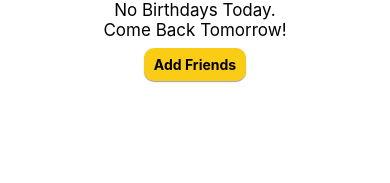
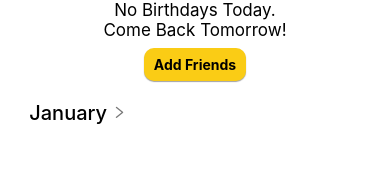
Before and after one commit to Oustro/RN-component-library, a React Native app: screen / in a window 390 px wide. Shown: the part 320-503 px from the top of the page. Built offline with nearby package versions, Linux system fonts and the light colour scheme.

Commit message:
carousel header working

```diff
--- a/App.js
+++ b/App.js
@@ -6,6 +6,7 @@ import styles from "./styles";
 import Header from './components/Header';
 import Accordion from './components/Accordion';
 import Footer from './components/Footer';
+import Carousel from './components/Carousel';
 
 export default function App() {
   const [refreshing, setRefreshing] = useState(false);
@@ -32,6 +33,8 @@ export default function App() {
           <Accordion items={[1, 2, 3, 4, 5]}></Accordion>
           <Accordion items={[]}></Accordion>
 
+          <Carousel month={'January'}></Carousel>
+
           <View style={{ opacity: 0, height: 25 }}></View>
         </ScrollView>
       </View>
--- a/components/Accordion.js
+++ b/components/Accordion.js
@@ -1,5 +1,4 @@
-import React, { useRef } from "react";
-import { useState } from 'react';
+import React, { useState, useRef } from "react";
 import { View, TouchableWithoutFeedback, Text, Pressable, Animated, TouchableOpacity } from "react-native";
 import styles from "../styles";
 import Card from "./Card";
@@ -58,7 +57,7 @@ export default function Accordion({ items }) {
     return(
         <View>
             <View style={styles.accordionHeader}>
-                <Text style={styles.accordionText}>Today</Text>
+                <Text style={styles.mainText}>Today</Text>
 
                 <Animated.View style={{ opacity: animOpacity }}>
                     <Pressable
@@ -98,8 +97,8 @@ export default function Accordion({ items }) {
                 :
                     <View style={styles.accordion}>
 
-                        <Text style={[styles.accordionSubText, { paddingTop: 8 }]}>No Birthdays Today.</Text>
-                        <Text style={[styles.accordionSubText, { paddingBottom: 8 }]}>Come Back Tomorrow!</Text>
+                        <Text style={[styles.subtext, { paddingTop: 8 }]}>No Birthdays Today.</Text>
+                        <Text style={[styles.subtext, { paddingBottom: 8 }]}>Come Back Tomorrow!</Text>
 
                         <TouchableOpacity
                             style={styles.buttonPrimary}
--- a/components/Card.js
+++ b/components/Card.js
@@ -3,12 +3,12 @@ import { Animated, Text } from "react-native";
 import styles from "../styles";
 
 export default function Card({ scale, zIndex, marginTop, open, first, input }) {
-    let cardWidth = 85;
-    let cardHeight = 92;
+    const cardWidth = 85;
+    const cardHeight = 92;
 
-    var realWidth = new Animated.Value(85 * scale)
-    var realHeight = new Animated.Value(92 * scale)
-    var realMargin = new Animated.Value(marginTop)
+    const realWidth = new Animated.Value(85 * scale)
+    const realHeight = new Animated.Value(92 * scale)
+    const realMargin = new Animated.Value(marginTop)
 
     const inputRange = [85 * 0.81, 85]
     const outputRange = ["68.85%", "85%"]
--- /dev/null
+++ b/components/Carousel.js
@@ -0,0 +1,61 @@
+import React, { useState, useRef } from "react";
+import { View, Text, Animated, TouchableWithoutFeedback } from "react-native";
+import styles from "../styles";
+import { AntDesign } from '@expo/vector-icons';
+
+export default function Carousel({ month }) {
+    const [open, setOpen] = useState(false)
+
+    const angle = useRef(new Animated.Value(0)).current
+
+    const inputRange = [0, 1]
+    const outputRange = ["0deg", "90deg"]
+
+    const animAngle = angle.interpolate({inputRange, outputRange})
+    const angleStyle = { transform: [{ rotate: animAngle }]}
+
+    const expand = () => {
+        if (!open) {
+            setOpen(true)
+
+            Animated.timing(
+                angle,
+                {
+                    toValue: 1,
+                    duration: 350,
+                    useNativeDriver: false
+                }
+            ).start()
+        } else {
+            setOpen(false)
+
+            Animated.timing(
+                angle,
+                {
+                    toValue: 0,
+                    duration: 350,
+                    useNativeDriver: false
+                }
+            ).start()
+        }
+    }
+
+    return(
+        <View>
+            <TouchableWithoutFeedback onPress={expand}>
+                <View style={styles.carouselHeader}>
+                    <Text style={[styles.mainText, { paddingRight: 5 }]}>{month}</Text>
+
+                    <Animated.View style={angleStyle}>
+                        <AntDesign
+                            name="right"
+                            size={15}
+                            color="#777777"
+                        />
+                    </Animated.View>
+                </View>
+            </TouchableWithoutFeedback>
+
+        </View>
+    )
+}
--- a/styles.js
+++ b/styles.js
@@ -54,15 +54,6 @@ const styles = StyleSheet.create({
         height: 'auto',
         alignItems: 'center',
     },
-    accordionText: {
-        fontSize: 20,
-        fontWeight: '500',
-        paddingVertical: 8,
-    },
-    accordionSubText: {
-        fontSize: 17,
-        fontWeight: '400',
-    },
     accordionHeader: {
         flexDirection: 'row',
         width: '100%',
@@ -71,6 +62,19 @@ const styles = StyleSheet.create({
         paddingHorizontal: '7.5%',
         paddingTop: 12,
     },
+
+    // text
+    mainText: {
+        fontSize: 20,
+        fontWeight: '500',
+        paddingVertical: 8,
+    },
+    subtext: {
+        fontSize: 17,
+        fontWeight: '400',
+    },
+
+    // buttons
     buttonBlack: {
         paddingHorizontal: 10,
         paddingVertical: 8,
@@ -90,7 +94,17 @@ const styles = StyleSheet.create({
         shadowOffset: {width: 0, height: 1},
         shadowOpacity: 0.4,
         shadowRadius: 1,
-    }
+    },
+
+    // carousel
+    carouselHeader: {
+        flexDirection: 'row',
+        width: '100%',
+        alignItems: 'center',
+        justifyContent: 'flex-start',
+        paddingHorizontal: '7.5%',
+        paddingTop: 12,
+    },
   });
 
 export default styles;
```
